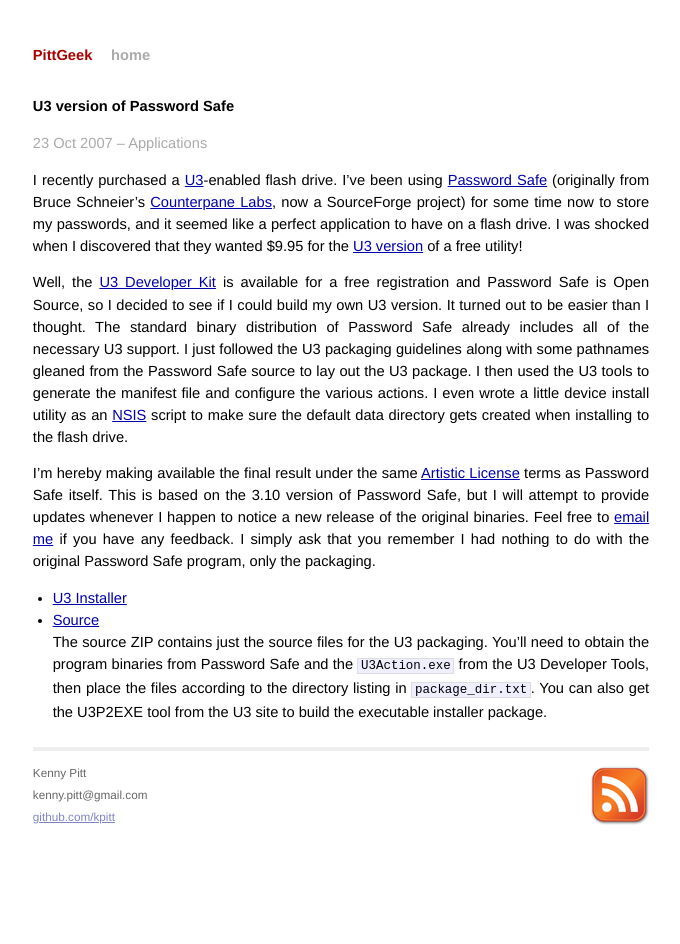
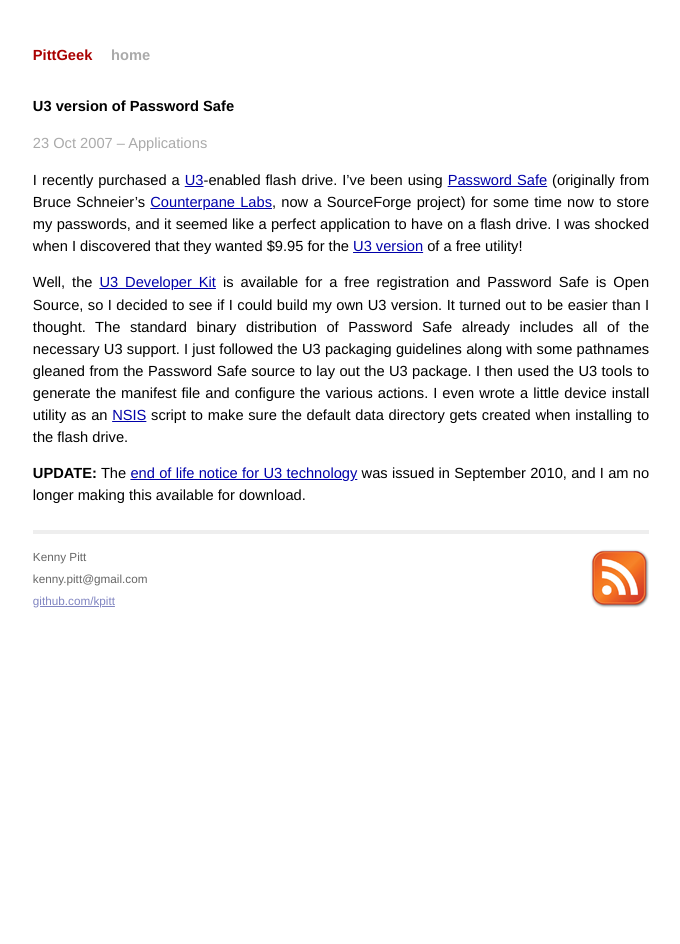
Before and after one commit to kpitt/kpitt.github.com, a Jekyll site: the page built from _posts/2007-10-23-u3-version-of-password-safe.md, in a window 1280 px wide. Shown: the whole page, without its empty margins (299-979 px from the left). Built offline with Jekyll 4.4.1, drawn with Linux system fonts in a browser that asks for light colours.

Commit message:
Update: Discontinue U3 Password Safe downloads

```diff
--- a/_posts/2007-10-23-u3-version-of-password-safe.md
+++ b/_posts/2007-10-23-u3-version-of-password-safe.md
@@ -13,8 +13,6 @@
 
 Well, the [U3 Developer Kit](http://www.u3.com/developers/deploymentkit_sc.aspx) is available for a free registration and Password Safe is Open Source, so I decided to see if I could build my own U3 version. It turned out to be easier than I thought. The standard binary distribution of Password Safe already includes all of the necessary U3 support. I just followed the U3 packaging guidelines along with some pathnames gleaned from the Password Safe source to lay out the U3 package. I then used the U3 tools to generate the manifest file and configure the various actions. I even wrote a little device install utility as an [NSIS](http://nsis.sourceforge.net/) script to make sure the default data directory gets created when installing to the flash drive.
 
-I'm hereby making available the final result under the same [Artistic License](http://www.opensource.org/licenses/artistic-license.php) terms as Password Safe itself. This is based on the 3.10 version of Password Safe, but I will attempt to provide updates whenever I happen to notice a new release of the original binaries. Feel free to [email me](mailto:kenny.pitt@gmail.com) if you have any feedback. I simply ask that you remember I had nothing to do with the original Password Safe program, only the packaging.
+**UPDATE:** The [end of life notice for U3 technology][u3_eol] was issued in September 2010, and I am no longer making this available for download.
 
-  * [U3 Installer](http://download.pittcrew.net/projects/U3/pwsafe/pwsafe-u3-3.10-installer.exe)
-  * [Source](http://download.pittcrew.net/projects/U3/pwsafe/pwsafe-u3-3.10-src.zip)
-    The source ZIP contains just the source files for the U3 packaging. You'll need to obtain the program binaries from Password Safe and the `U3Action.exe` from the U3 Developer Tools, then place the files according to the directory listing in `package_dir.txt`. You can also get the U3P2EXE tool from the U3 site to build the executable installer package.
+[u3_eol]: https://kb.sandisk.com/app/answers/detail/a_id/5358/kw/u3%202009/r_id/101834
```
